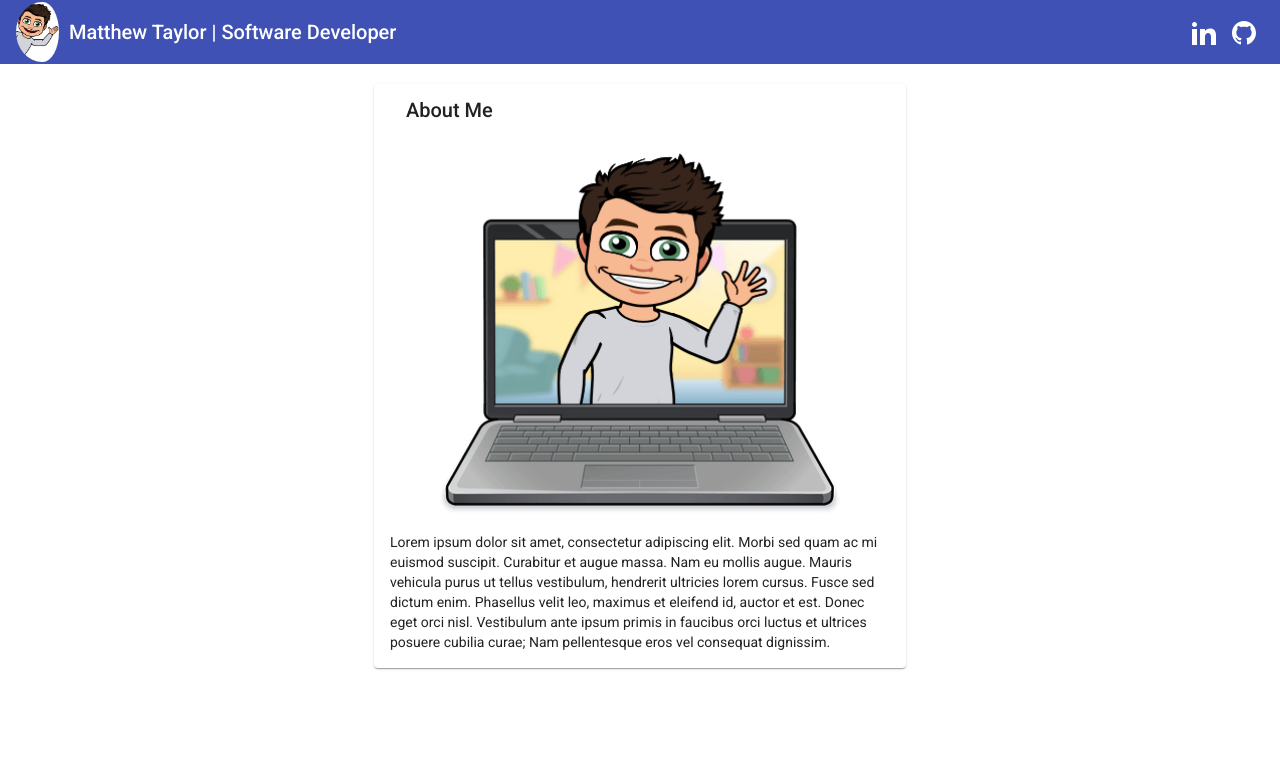
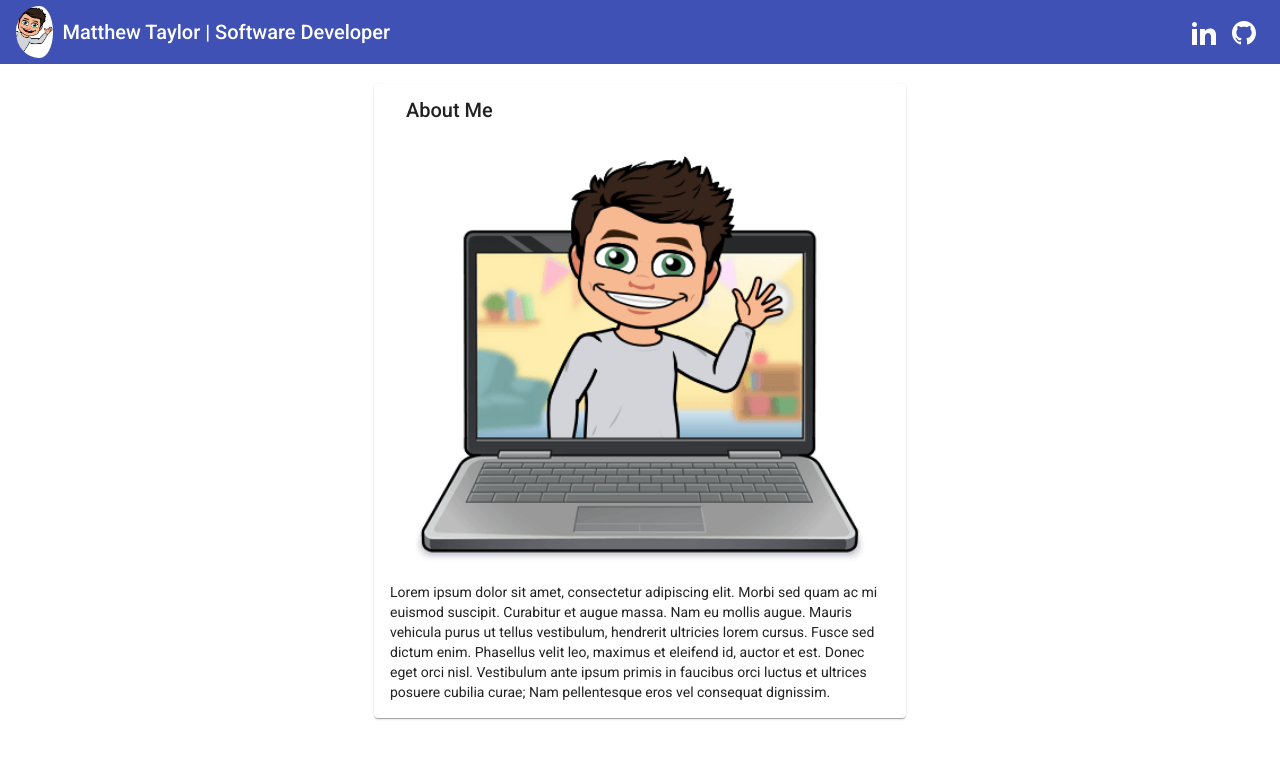
Before and after one commit to matthewmt1998/portfolio-website, an Angular app: page / in a window 1280 px wide. Shown: the top 758 px of the page. Built offline with nearby package versions, Linux system fonts and the light colour scheme.

Commit message:
change some css to use %

```diff
--- a/src/app/components/about-me/about-me.component.css
+++ b/src/app/components/about-me/about-me.component.css
@@ -4,7 +4,6 @@
   }
 
 .wave-img {
-  height: 400px;
-  width: 400px;
+  width: 90%;
   margin: auto;
 }
--- a/src/app/components/toolbar/toolbar.component.css
+++ b/src/app/components/toolbar/toolbar.component.css
@@ -1,6 +1,6 @@
 img {
   border-radius: 50%;
-  height: 60px;
+  height: 80%;
   width: auto;
   padding-right: 10px;
 }
```
